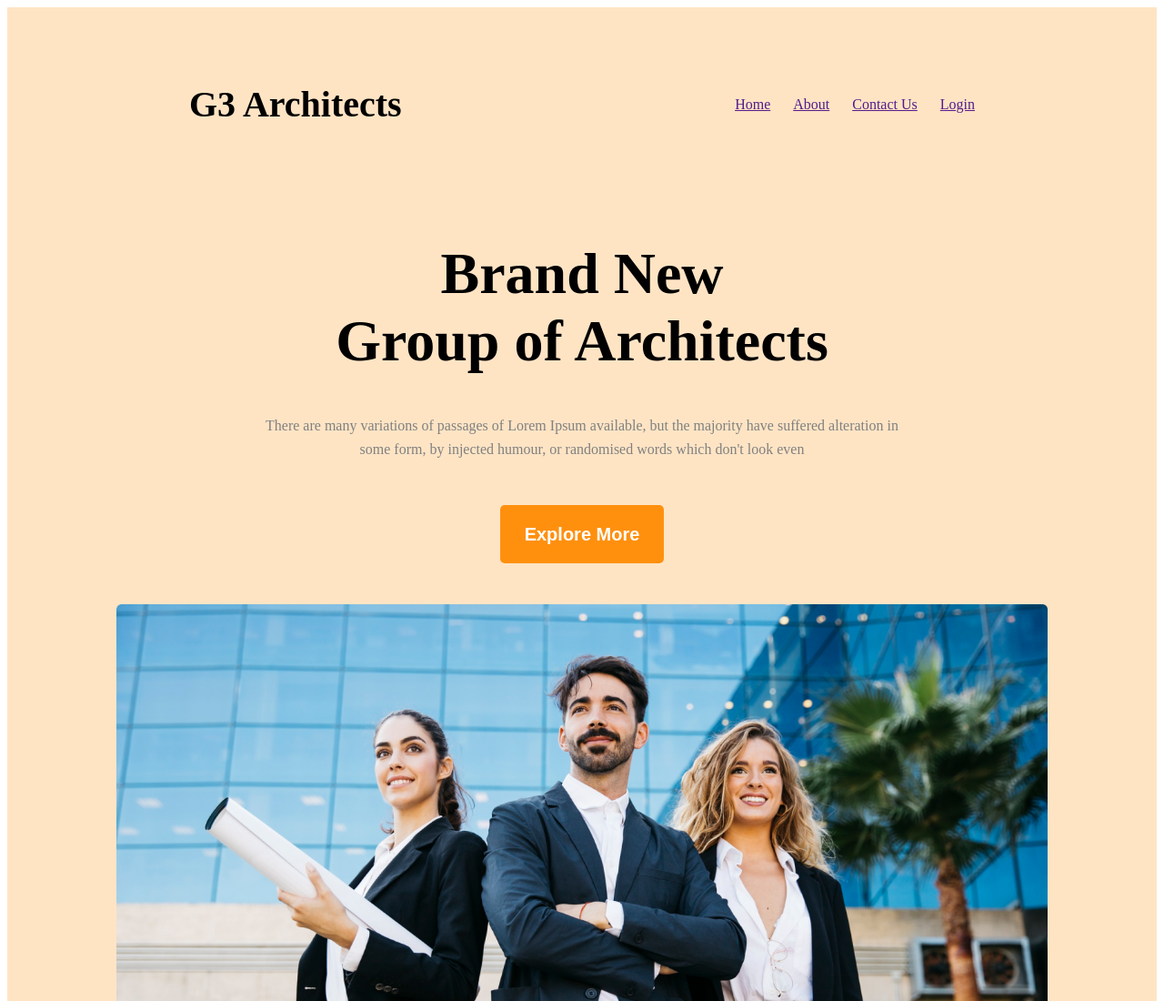
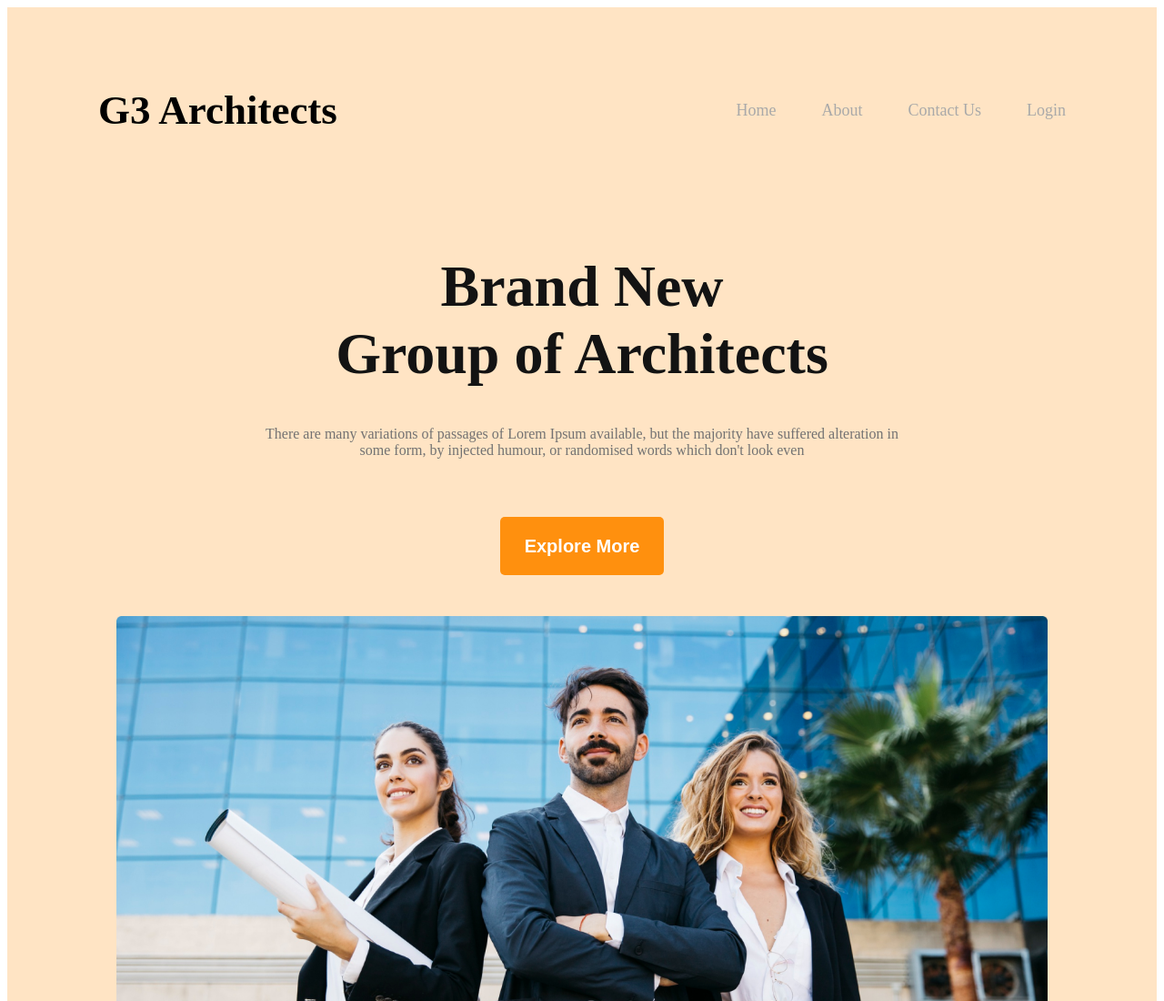
Before and after one commit to Minhajulislam/Assignment-2, a plain HTML site: page index.html in a window 1280 px wide. Shown: the top 1100 px of the page at 91% size. Drawn offline with Linux system fonts and the light colour scheme.

Commit message:
Header Section

```diff
--- a/index.html
+++ b/index.html
@@ -4,7 +4,7 @@
     <meta charset="UTF-8">
     <meta http-equiv="X-UA-Compatible" content="IE=edge">
     <meta name="viewport" content="width=device-width, initial-scale=1.0">
-    <title>Document</title>
+    <title>Assignment 2</title>
     <link rel="stylesheet" href="style.css">
 </head>
 <body>
@@ -16,13 +16,15 @@
       <div class="project-title">
         <h2 class="title">G3 Architects</h2>
       </div>
-      <div class="manu-bar">
-        <ul>
-          <li><a href="">Home</a></li>
-          <li><a href="">About</a></li>
-          <li><a href="">Contact Us</a></li>
-          <li><a href="">Login</a></li>
-        </ul>
+      <div class="manubar">
+        <nav>
+            <ul>
+                <li><a href="Home">Home</a></li>
+                <li><a href="About">About</a></li>
+                <li><a href="Contact Us">Contact Us</a></li>
+                <li><a href="Login">Login</a></li>
+          </ul>
+        </nav>
       </div>
     </div>
     <div class="header-content">
--- a/style.css
+++ b/style.css
@@ -9,36 +9,55 @@
 .header-container{
     display: flex;
     justify-content: space-between;
-    padding: 50px 200px 50px 200px;
+    padding: 50px 100px 50px 100px;
     align-items: center;
 }
 
-.project-title .title{
+.title{
     font-weight: 700;
-    font-size: 2.5rem;
+    font-size: 45px;
     color: black;
 }
 
-.manu-bar ul{
+.manubar{
     display: flex;
     list-style: none;
-    gap: 25px;
+    gap: 50px;
 }
+
+nav ul{
+    display: flex;
+    gap: 50px;
+    list-style: none;
+    font-size: 18px;
+}
+
+nav ul li a{
+    text-decoration: none;
+    color:darkgray;
+}
+
+
 
 .brand-details {
     justify-content: center;
     text-align: center;
 }
 .brand-name {
-    color:black;
+    color:#131313;
     font-weight: 700;
-    font-size: 4rem;
+    font-size: 64px;
+
 }
 .brand-info {
-    color:grey;
+    color:#727272;
     font-weight: 400;
     font-size: 16px;
-    line-height: 26px;
+    /* line-height: 26px; */
+    margin-bottom: 32px;
+    margin-top: 30px;
+    text-align: center;
+
 }
 
 .btn-explore {
@@ -51,12 +70,14 @@
     border-radius:5px;
     border: 0;
     margin-top: 32px;
+    text-align: center;
+    border: none;
 }
-
 
 .banner-img {
     display: flex;
     justify-content:center;
+    margin:100px 100px 85px 100px;
     margin: 45px 0;
 
 }
```
